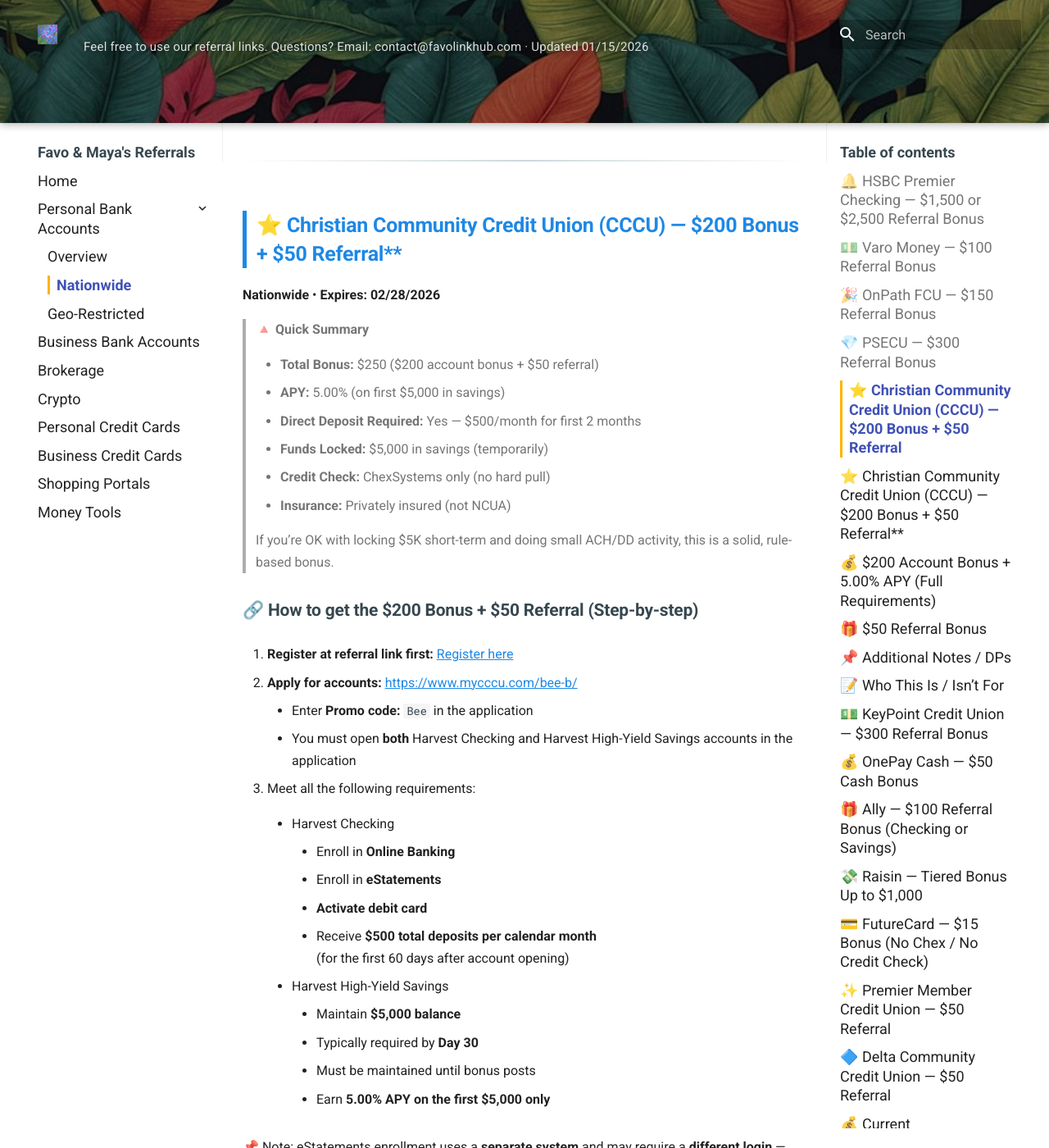
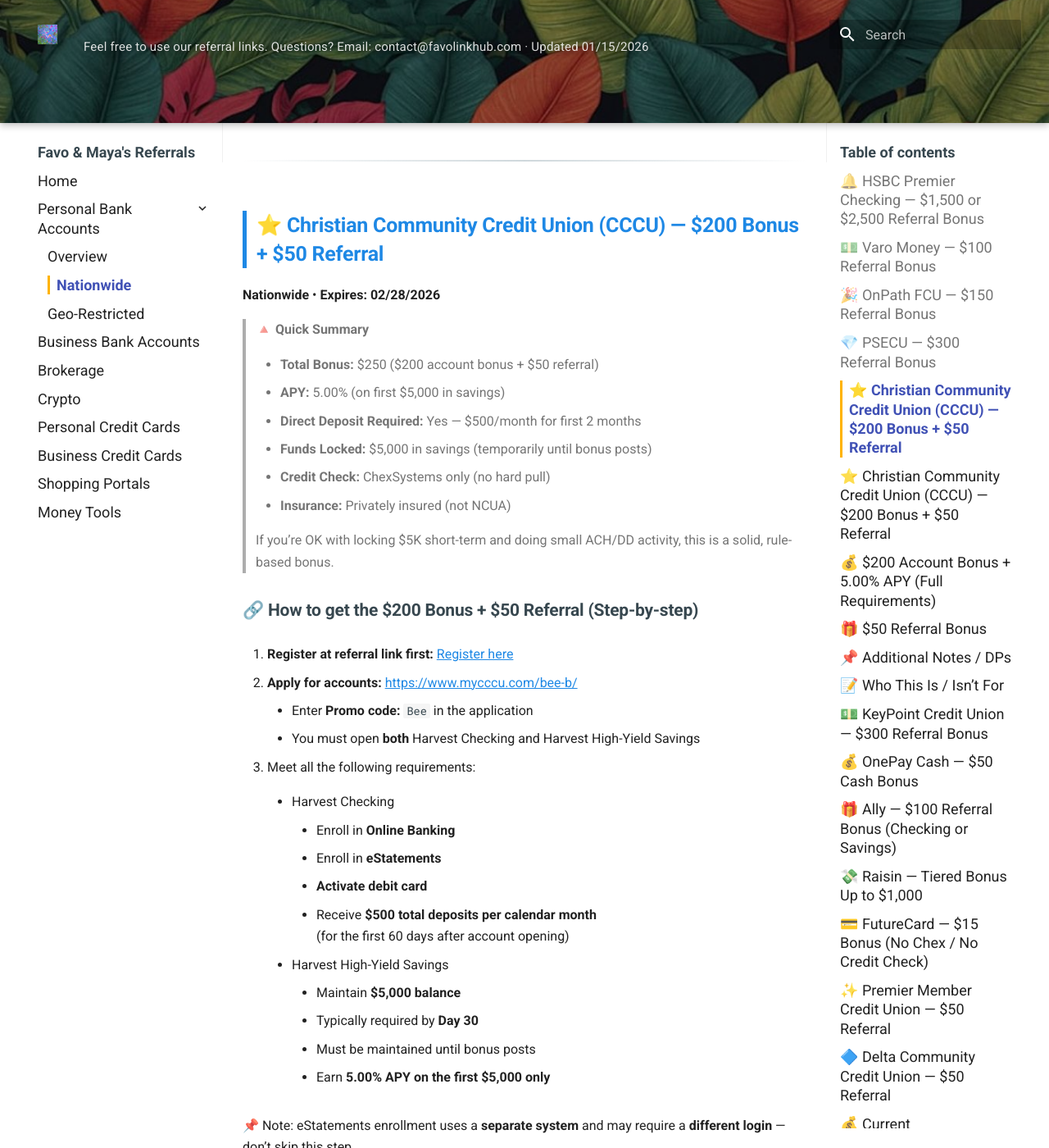
Before and after one commit to whispersofzephyr/favolinkhub-site, an MkDocs documentation site: the page built from docs/personal-bank-nationwide.md, in a window 1280 px wide and 1400 px high, scrolled down 6038 px. Shown: the whole window at 82% size. Built offline with MkDocs 1.6.1 and Material for MkDocs 9.7.7, drawn with Linux system fonts in a browser that asks for light colours; some of the changed text lies outside the part shown.

Commit message:
Update personal-bank-nationwide.md

```diff
--- a/docs/personal-bank-nationwide.md
+++ b/docs/personal-bank-nationwide.md
@@ -210,7 +210,7 @@ Notes: Chex used, no hard pull; $500 CC funding allowed; **privately insured**.
 
 ---
 
-## ⭐ Christian Community Credit Union (CCCU) — $200 Bonus + $50 Referral**
+## ⭐ Christian Community Credit Union (CCCU) — $200 Bonus + $50 Referral
 **Nationwide** • **Expires: 02/28/2026**
 
 > 🔺 **Quick Summary**
@@ -218,7 +218,7 @@ Notes: Chex used, no hard pull; $500 CC funding allowed; **privately insured**.
 > - **Total Bonus:** $250 ($200 account bonus + $50 referral)
 > - **APY:** 5.00% (on first $5,000 in savings)
 > - **Direct Deposit Required:** Yes — $500/month for first 2 months
-> - **Funds Locked:** $5,000 in savings (temporarily)
+> - **Funds Locked:** $5,000 in savings (temporarily until bonus posts)
 > - **Credit Check:** ChexSystems only (no hard pull)
 > - **Insurance:** Privately insured (not NCUA)
 >
@@ -231,7 +231,7 @@ Notes: Chex used, no hard pull; $500 CC funding allowed; **privately insured**.
 2. **Apply for accounts:** [https://www.mycccu.com/bee-b/](https://www.mycccu.com/bee-b/)
 
      - Enter **Promo code:** `Bee` in the application
-     - You must open **both** Harvest Checking and Harvest High-Yield Savings accounts in the application
+     - You must open **both** Harvest Checking and Harvest High-Yield Savings
 
 3. Meet all the following requirements:
 
```
Also changed, not shown: other parts of docs/personal-bank-nationwide.md (+1 -1 lines).
